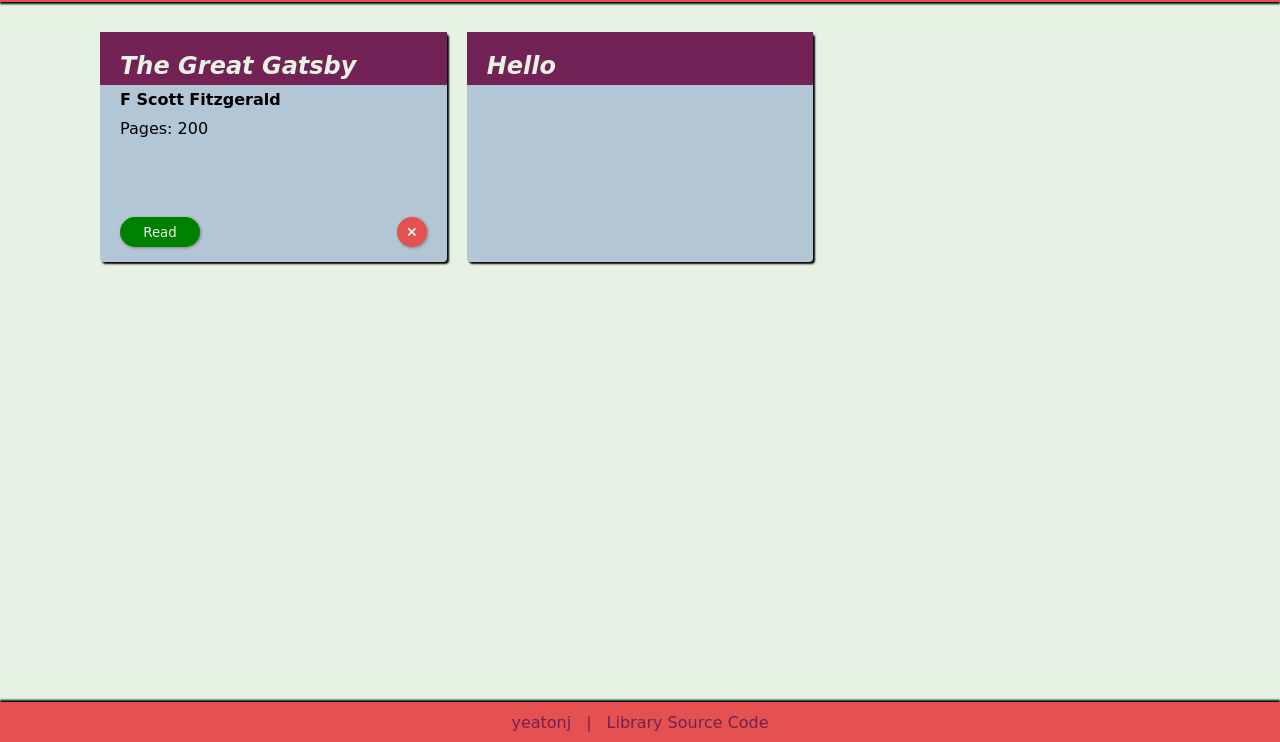
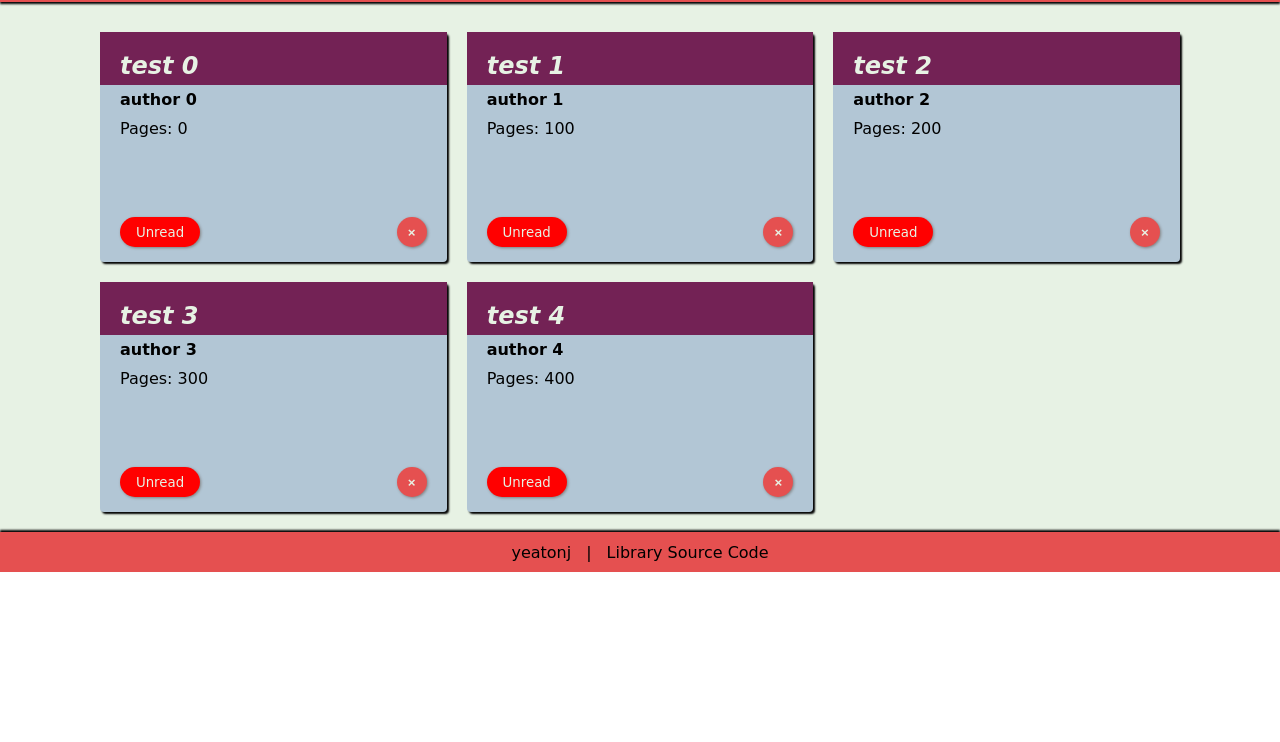
Before and after one commit to yeatonj/odin-library, a plain HTML site: page index.html in a window 1280 px wide. Shown: the part 58-800 px from the top of the page. Drawn offline with Linux system fonts and the light colour scheme; a web font is replaced by a local one.

Commit message:
Add js for book card creation

```diff
--- a/javascript.js
+++ b/javascript.js
@@ -8,8 +8,8 @@ function Book(title, author, pageCount, read) {
     this.id = crypto.randomUUID();
 
     this.info = function() {
-        const readString = read ? "not yet read" : "already read";
-        return `${title} by ${author}, ${pageCount} pages, ${readString}.`;
+        const readString = this.read ? "not yet read" : "already read";
+        return `${this.title} by ${this.author}, ${this.pageCount} pages, ${readString}, id: ${this.id}.`;
     }
 }
 
@@ -17,8 +17,77 @@ function addBookToLibrary(title, author, pageCount, read) {
     myLibrary.push(new Book(title, author, pageCount, read));
 }
 
+function displayBooks() {
+    const bookContainer = document.querySelector(".container-books");
+    // Remove all current books
+    while(bookContainer.firstChild){
+        bookContainer.removeChild(bookContainer.firstChild);
+    }
+    for (const book of myLibrary) {
+        console.log(book.info());
+        displayBook(bookContainer, book);
+    }
+}
+
+function displayBook(container, book) {
+    // toggles
+    const readButton = document.createElement("button");
+    if (book.read) {
+        readButton.classList.add("read");
+        readButton.textContent = "Read";
+    } else {
+        readButton.classList.add("unread");
+        readButton.textContent = "Unread"
+    }
+    const remButton = document.createElement("button")
+    remButton.classList.add("remove");
+    remButton.textContent = "\u00D7";
+    remButton.dataset.id = book.id;
+    const toggles = document.createElement("div");
+    toggles.classList.add("toggles");
+    toggles.appendChild(readButton);
+    toggles.appendChild(remButton);
+
+    // title
+    const title = document.createElement("h2");
+    title.textContent = book.title;
+    title.classList.add("title");
+
+    // author
+    const author = document.createElement("h4");
+    author.textContent = book.author;
+    author.classList.add("author");
+
+    //page count
+    const pages = document.createElement("p");
+    pages.textContent = "Pages: " + book.pageCount;
+    pages.classList.add("page-count");
+
+    // final
+    const bookCard = document.createElement("div");
+    bookCard.classList.add("book-card");
+
+    bookCard.appendChild(title);
+    bookCard.appendChild(author);
+    bookCard.appendChild(pages);
+    bookCard.appendChild(toggles);
+
+    container.appendChild(bookCard);
+}
 
 
 function removeBook(id) {
+    for (var i = 0; i < myLibrary.length; i++) {
+        if (myLibrary[i].id === id) {
+            myLibrary.splice(i, 1);
+        }
+        return;
+    }
+}
 
+// Add a few dummy books and log them
+for (var i = 0; i < 5; i++) {
+    addBookToLibrary("test " + i, "author " + i, i*100, false);
 }
+
+displayBooks();
--- a/style.css
+++ b/style.css
@@ -21,12 +21,11 @@ body {
     display: grid;
     grid-template-columns: 100px 1fr 100px;
     grid-template-rows: 60px 1fr 40px;
-    height: 100vh;
+    height: auto;
 }
 
 .header, .footer {
     background-color: var(--primary-one);
-
 }
 
 .header {
@@ -37,7 +36,7 @@ body {
 
     display: flex;
     align-items: center;
-    color: var(--primary-two);
+    color: black;
     box-shadow: 0px 2px 2px black;
     font-size: x-large;
     justify-content: space-between;
@@ -64,7 +63,7 @@ body {
 }
 
 .footer > * {
-    color: var(--primary-two);
+    color: black;
     text-decoration: none;
 }
 
@@ -79,6 +78,7 @@ body {
     grid-template-columns: repeat(auto-fill, minmax(300px, 1fr));
     gap: 20px;
     padding-top: 30px;
+    padding-bottom: 20px;
 }
 
 .book-card {
```
